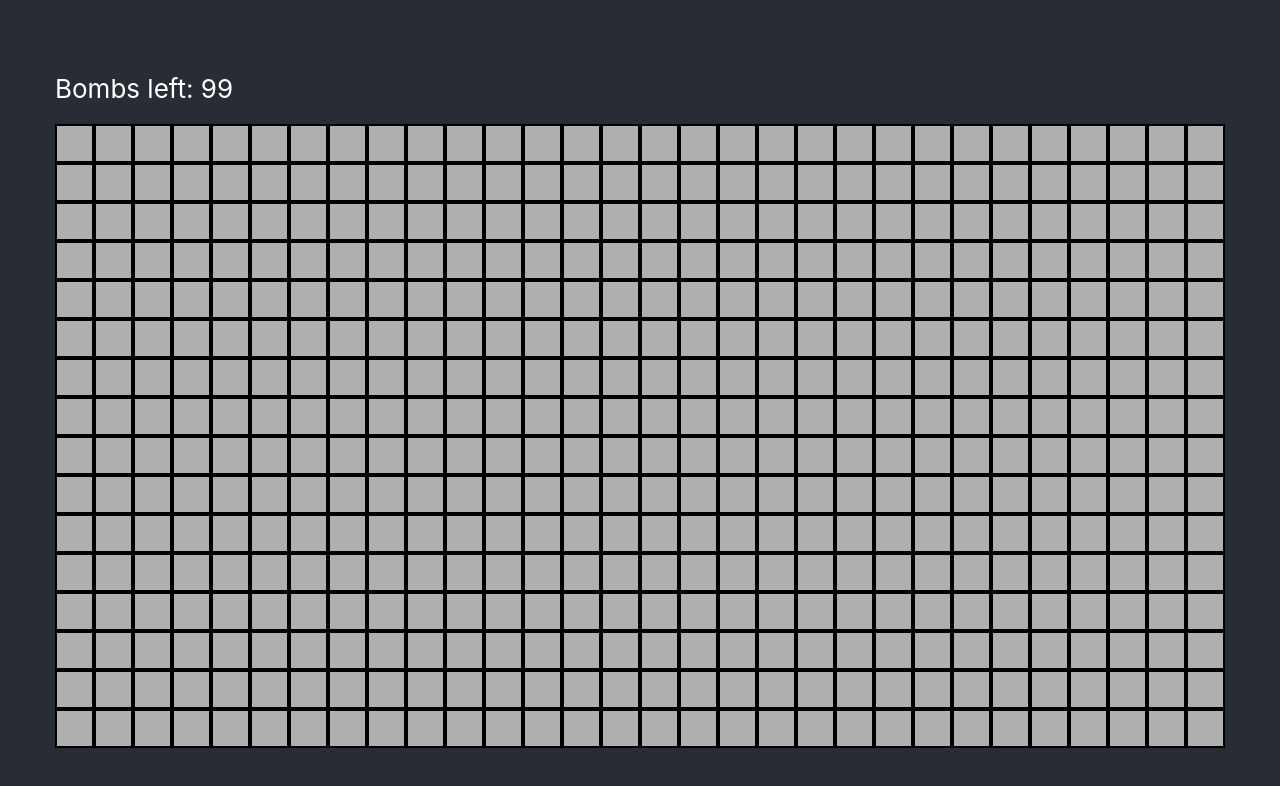
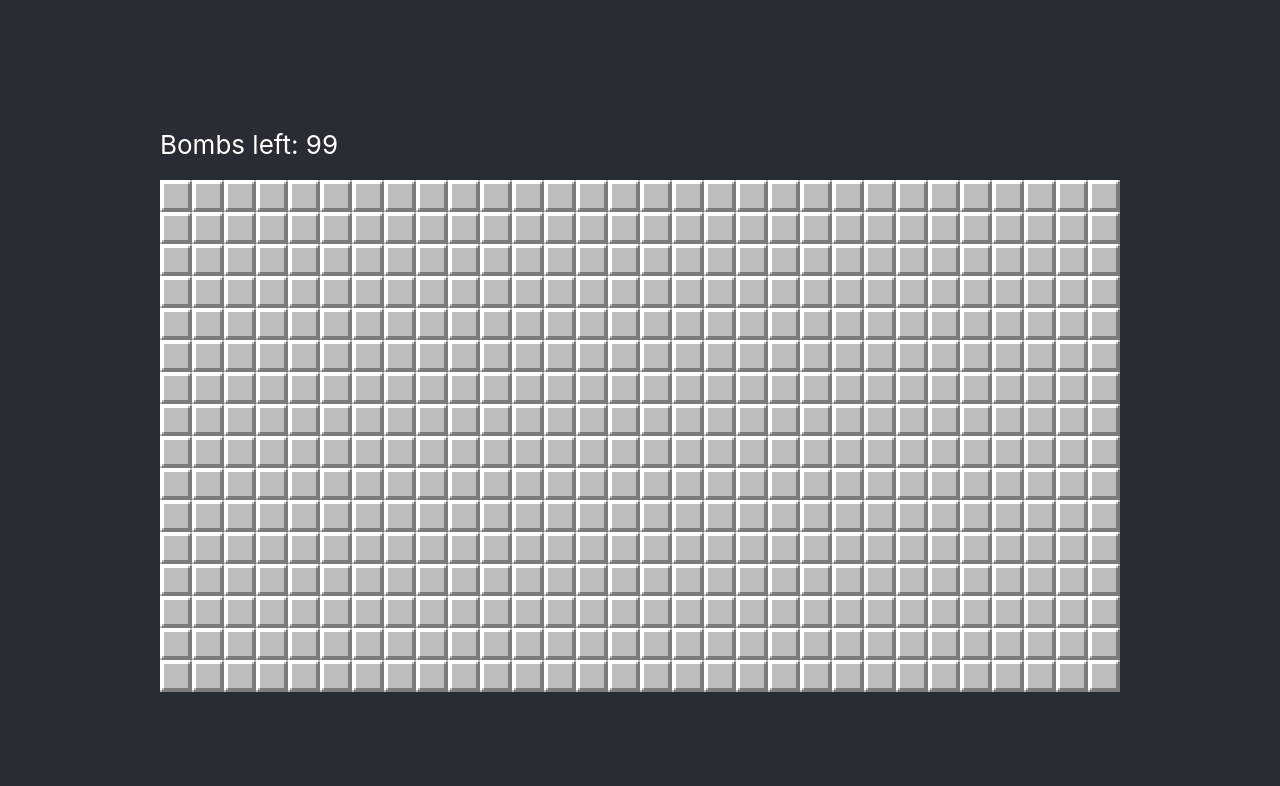
Before and after one commit to alysson-pina/minesweeper-react, a React (Create React App) app: page / in a window 1280 px wide. Shown: the top 786 px of the page. Built offline with nearby package versions, Linux system fonts and the light colour scheme.

Commit message:
Upgrade UI

```diff
--- a/src/components/board/Board.jsx
+++ b/src/components/board/Board.jsx
@@ -20,7 +20,8 @@ const Board = ({ height, width, bombCount, setBombCount, lost, setLost, structur
             key={`${i}_${j}`}
             row={i}
             column={j}
-            hasMine={value}
+            hasMine={value === 'B'}
+            value={value}
             lost={lost}
             setLost={setLost}
             updateBombCount={updateBombCount}
--- a/src/components/board/styles.js
+++ b/src/components/board/styles.js
@@ -3,5 +3,5 @@ import styled from 'styled-components'
 export const Wrapper = styled.div`
   display: flex;
   flex-wrap: wrap;
-  width: 1170px;
+  width: 960px;
 `
--- a/src/components/field/Field.jsx
+++ b/src/components/field/Field.jsx
@@ -2,20 +2,34 @@
 import React, { useLayoutEffect, useState } from 'react'
 import { Cell } from './styles'
 
-const Field = ({ hasMine, revealNeighborhood, lost, setLost, updateBombCount, row, column }) => {
+const classes = {
+  0: 'zero',
+  1: 'one',
+  2: 'two',
+  3: 'three',
+  4: 'four',
+  5: 'five',
+  6: 'six',
+  7: 'seven',
+  8: 'eigth',
+  B: 'bomb',
+  F: 'flag',
+}
+
+const Field = ({ hasMine, value, revealNeighborhood, lost, setLost, updateBombCount, row, column }) => {
   const [clicked, setClicked] = useState(false)
   const [isFlagged, setFlagged] = useState(false)
-  const [value, setValue] = useState('')
+  const [content, setContent] = useState('unclicked')
 
-  console.log({
-    row, column, hasMine
-  })
+  // console.log({
+  //   row, column, hasMine
+  // })
 
   useLayoutEffect(() => {
     if(lost) {
-      setValue(hasMine ? '💣' : '')
+      setContent(value || 0)
     }
-  }, [lost, hasMine, setValue])
+  }, [lost, setContent, value])
 
   const handleRightClick = (e) => {
     e.preventDefault()
@@ -30,9 +44,9 @@ const Field = ({ hasMine, revealNeighborhood, lost, setLost, updateBombCount, ro
     setFlagged(newValue)
 
     if(newValue) {
-      setValue('🚩')
+      setContent('F')
     } else {
-      setValue('')
+      setContent('unclicked')
     }
   }
 
@@ -46,10 +60,10 @@ const Field = ({ hasMine, revealNeighborhood, lost, setLost, updateBombCount, ro
     setClicked(true)
 
     if (hasMine) {
-      setValue('💣')
+      setContent('B')
       setLost(true)
     } else {
-      // show value
+      setContent(value)
       // revealNeighborhood()
     }
   }
@@ -59,10 +73,8 @@ const Field = ({ hasMine, revealNeighborhood, lost, setLost, updateBombCount, ro
       onClick={handleLeftClick}
       onContextMenu={handleRightClick}
       mistakeWasHere={hasMine && clicked}
-      className={`row${row}_column${column}`}
-    >
-      {value}
-    </Cell>
+      className={`row${row+1}_column${column+1} ${classes[content]}`}
+    />
   )
 }
 
--- a/src/components/field/styles.js
+++ b/src/components/field/styles.js
@@ -1,10 +1,120 @@
 import styled from "styled-components"
 
 export const Cell = styled.div`
-  flex: 1 1 35px;
-  width: 35px;
-  height: 35px;
-  background-color: #AFAFAF;
-  border: 2px solid black;
-  border-color: ${props => props.mistakeWasHere ? 'red' : 'default'}
+  flex: 1 1 32px;
+  width: 32px;
+  height: 32px;
+  background-image: url('/sprite200.gif');
+  background-position: 0 -78px;
+
+  &.unclicked {
+    background-position: 0 -78px;
+  }
+
+  &.bomb {
+    background-position: ${props => props.mistakeWasHere ? '-64px -78px' : '-128px -78px;'}
+  }
+
+  &.zero {
+    background-position: 0 -46px;
+  }
+
+  &.flag {
+    background-position: -32px -78px;
+  }
+
+  &.one {
+    background-position: -32px -46px;
+  }
+
+  &.two {
+    background-position: -64px -46px;
+  }
+
+  &.three {
+    background-position: -96px -46px;
+  }
+
+  &.four {
+    background-position: -128px -46px;
+  }
+
+  &.five {
+    background-position: -160px -46px;
+  }
+
+  &.six {
+    background-position: -192px -46px;
+  }
+
+  &.seven {
+    background-position: -224px -46px;
+  }
+
+  &.eigth {
+    background-position: -256px -46px;
+  }
 `
+
+export const Flag = styled.div`
+  background-image: url('sprite200.gif');
+  background-position: -32px -78px;
+  width: 32px;
+  height: 32px;
+`
+
+export const Undiscovered = styled.div`
+  background-image: url('sprite200.gif');
+  background-position: 0 -78px;
+  width: 32px;
+  height: 32px;
+`
+
+export const Discovered = styled.div`
+  background-image: url('sprite200.gif');
+  background-position: 0 -46px;
+  width: 32px;
+  height: 32px;
+`
+
+export const BombRevealed = styled.div`
+  background-image: url('sprite200.gif');
+  background-position: -128px -78px;
+  width: 32px;
+  height: 32px;
+`
+
+export const OneBomb = styled.div`
+  background-image: url('sprite200.gif');
+  background-position: -32px -46px;
+  width: 32px;
+  height: 32px;
+`
+
+export const TwoBombs = styled.div`
+  background-image: url('sprite200.gif');
+  background-position: -64px -46px;
+  width: 32px;
+  height: 32px;
+`
+
+export const ThreeBombs = styled.div`
+  background-image: url('sprite200.gif');
+  background-position: -96px -46px;
+  width: 32px;
+  height: 32px;
+`
+
+export const FourBombs = styled.div`
+  background-image: url('sprite200.gif');
+  background-position: -128px -46px;
+  width: 32px;
+  height: 32px;
+`
+
+export const FiveBombs = styled.div`
+  background-image: url('sprite200.gif');
+  background-position: -160px -46px;
+  width: 32px;
+  height: 32px;
+`
--- a/src/utils/initBoard.js
+++ b/src/utils/initBoard.js
@@ -2,16 +2,45 @@ export const initStructure = (height, width, bombCount) => {
   let pos
 
   const structure = Array.from(
-    { length: height * width }, (_, i) => ({ j: i % width + 1, i: Math.floor(i / width) + 1, value: '' })
+    { length: height * width }, (_, i) => ({ j: i % width, i: Math.floor(i / width), value: '' })
   )
 
-  for(let i=0; i<bombCount; i+=1){
+  let count = 0;
+
+  while(count <bombCount){
     pos = Math.floor((Math.random() * height * width))
-    structure[pos].value = true
 
-    // update neighbors
-    // updateNeighbours()
+    if(structure[pos].value !== 'B') {
+      structure[pos].value = 'B'
+      updateNeighbours(structure, pos, width)
+      count += 1
+    }
   }
 
   return structure
 }
+
+const get2DIndexFrom1D = (pos, width) => ({
+  j: Math.floor(pos / width),
+  i: pos % width
+})
+
+const get1DIndexFrom2D = (i, j, width) => (Number.parseInt(i) + Number.parseInt(j) * width)
+
+const updateNeighbours = (structure, pos, width) => {
+  const {i, j} = get2DIndexFrom1D(pos, width)
+  const rows = [i - 1, i, i + 1]
+  const columns = [j - 1, j, j + 1]
+
+  let index1D, nOfBombs
+
+  for(let x in rows) {
+    for (let y in columns ) {
+      index1D = get1DIndexFrom2D(rows[x], columns[y], width)
+      if( (x >= 0 && y >= 0) && structure[index1D] && structure[index1D]?.value !== 'B' ) {
+        nOfBombs = structure[index1D].value
+        structure[index1D].value = nOfBombs ? nOfBombs + 1 : 1
+      }
+    }
+  }
+}
```
Also changed, not shown: public/sprite200.gif (added).
